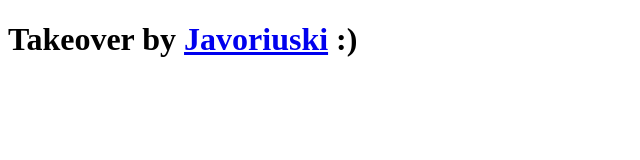
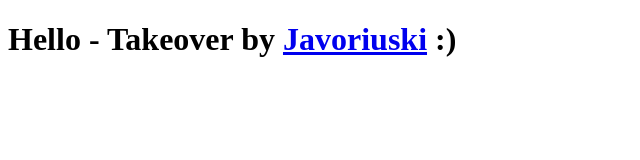
Before and after one commit to javoriuski/takeover, a plain HTML site: page index.html in a window 1280 px wide. Shown: the whole page, without its empty margins (0-640 px from the left). Drawn offline with Linux system fonts and the light colour scheme.

Commit message:
Update index.html

```diff
--- a/index.html
+++ b/index.html
@@ -6,6 +6,6 @@
     <title>Github Takeover - Javoriuski</title>
 </head>
 <body>
-    <h1>Takeover by <a target="_blank" href="https://github.com/javoriuski">Javoriuski</a> :)</h1>
+    <h1>Hello - Takeover by <a target="_blank" href="https://hackerone.com/javxfps">Javoriuski</a> :)</h1>
 </body>
 </html>
```
